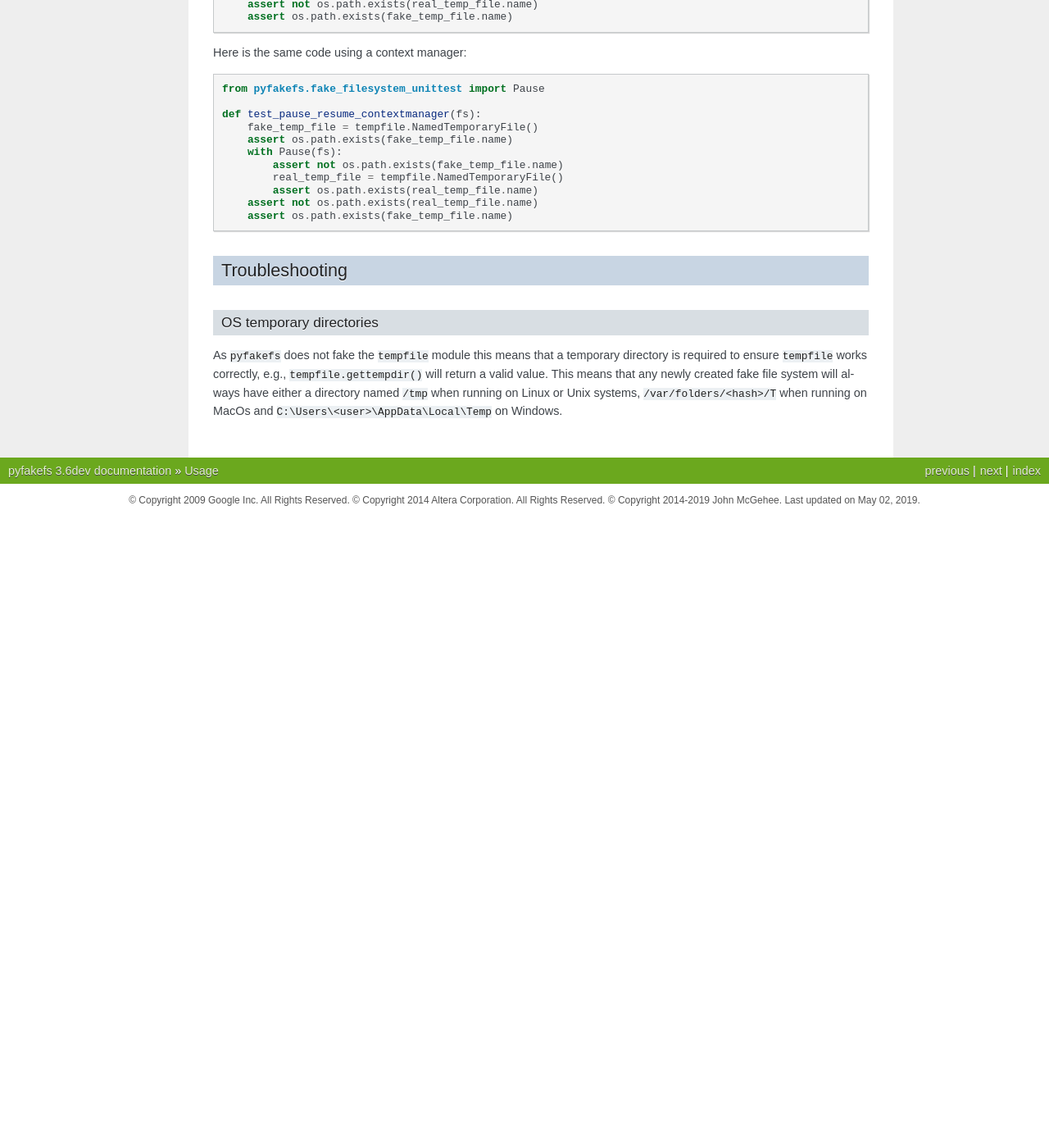
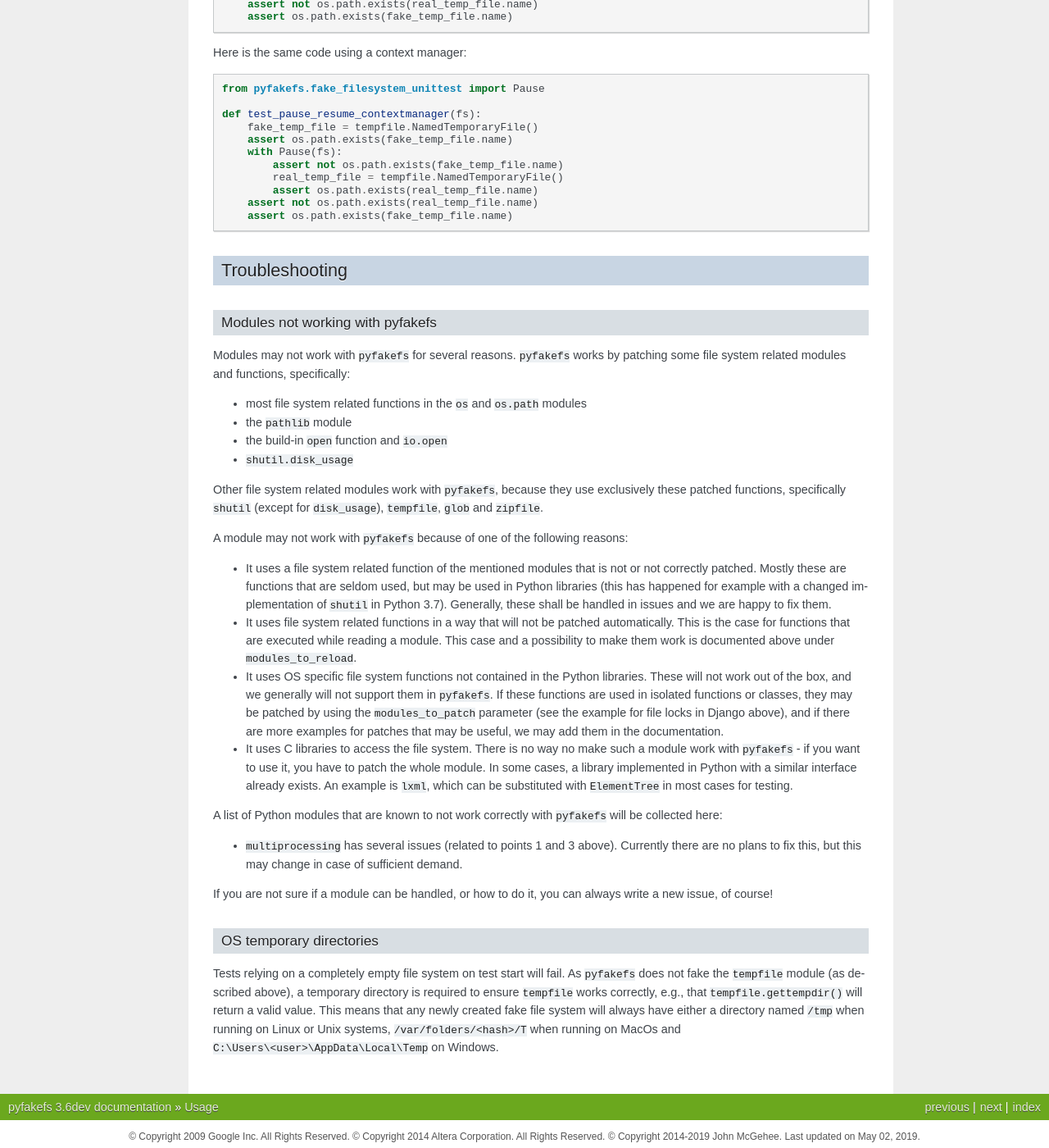
Before and after one commit to pytest-dev/pyfakefs, a Sphinx documentation site: the page built from docs/usage.rst, in a window 1280 px wide and 1400 px high, scrolled down 6981 px. Shown: the whole window at 82% size. Built offline with Sphinx 7.4.7, drawn with Linux system fonts in a browser that asks for light colours; before the commit the page ends 7611 px from its top, so only the background shows below that; some of the changed text lies outside the part shown.

Commit message:
Added troubleshooting documentation for not patched modules

```diff
--- a/docs/usage.rst
+++ b/docs/usage.rst
@@ -464,12 +464,64 @@ Here is the same code using a context manager:
 Troubleshooting
 ---------------
 
+Modules not working with pyfakefs
+~~~~~~~~~~~~~~~~~~~~~~~~~~~~~~~~~
+
+Modules may not work with ``pyfakefs`` for several reasons. ``pyfakefs``
+works by patching some file system related modules and functions, specifically:
+
+- most file system related functions in the ``os`` and ``os.path`` modules
+- the ``pathlib`` module
+- the build-in ``open`` function and ``io.open``
+- ``shutil.disk_usage``
+
+Other file system related modules work with ``pyfakefs``, because they use
+exclusively these patched functions, specifically ``shutil`` (except for
+``disk_usage``), ``tempfile``, ``glob`` and ``zipfile``.
+
+A module may not work with ``pyfakefs`` because of one of the following
+reasons:
+
+- It uses a file system related function of the mentioned modules that is
+  not or not correctly patched. Mostly these are functions that are seldom
+  used, but may be used in Python libraries (this has happened for example
+  with a changed implementation of ``shutil`` in Python 3.7). Generally,
+  these shall be handled in issues and we are happy to fix them.
+- It uses file system related functions in a way that will not be patched
+  automatically. This is the case for functions that are executed while
+  reading a module. This case and a possibility to make them work is
+  documented above under ``modules_to_reload``.
+- It uses OS specific file system functions not contained in the Python
+  libraries. These will not work out of the box, and we generally will not
+  support them in ``pyfakefs``. If these functions are used in isolated
+  functions or classes, they may be patched by using the ``modules_to_patch``
+  parameter (see the example for file locks in Django above), and if there
+  are more examples for patches that may be useful, we may add them in the
+  documentation.
+- It uses C libraries to access the file system. There is no way no make
+  such a module work with ``pyfakefs`` - if you want to use it, you have to
+  patch the whole module. In some cases, a library implemented in Python with
+  a similar interface already exists. An example is ``lxml``,
+  which can be substituted with ``ElementTree`` in most cases for testing.
+
+A list of Python modules that are known to not work correctly with
+``pyfakefs`` will be collected here:
+
+- ``multiprocessing`` has several issues (related to points 1 and 3 above).
+  Currently there are no plans to fix this, but this may change in case of
+  sufficient demand.
+
+If you are not sure if a module can be handled, or how to do it, you can
+always write a new issue, of course!
+
 OS temporary directories
 ~~~~~~~~~~~~~~~~~~~~~~~~
 
-As ``pyfakefs`` does not fake the ``tempfile`` module this means that a
-temporary directory is required to ensure ``tempfile`` works correctly, e.g.,
-``tempfile.gettempdir()`` will return a valid value. This means that any
-newly created fake file system will always have either a directory named
-``/tmp`` when running on Linux or Unix systems, ``/var/folders/<hash>/T``
-when running on MacOs and ``C:\Users\<user>\AppData\Local\Temp`` on Windows.
+Tests relying on a completely empty file system on test start will fail.
+As ``pyfakefs`` does not fake the ``tempfile`` module (as described above),
+a temporary directory is required to ensure ``tempfile`` works correctly,
+e.g., that ``tempfile.gettempdir()`` will return a valid value. This
+means that any newly created fake file system will always have either a
+directory named ``/tmp`` when running on Linux or Unix systems,
+``/var/folders/<hash>/T`` when running on MacOs and
+``C:\Users\<user>\AppData\Local\Temp`` on Windows.
```
